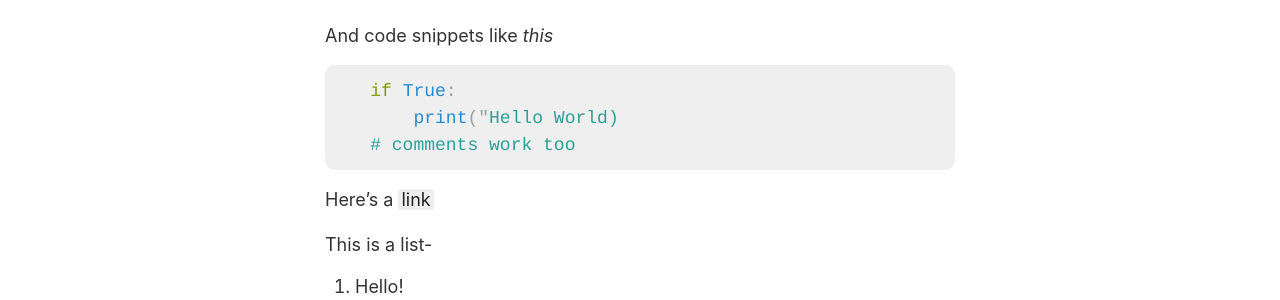
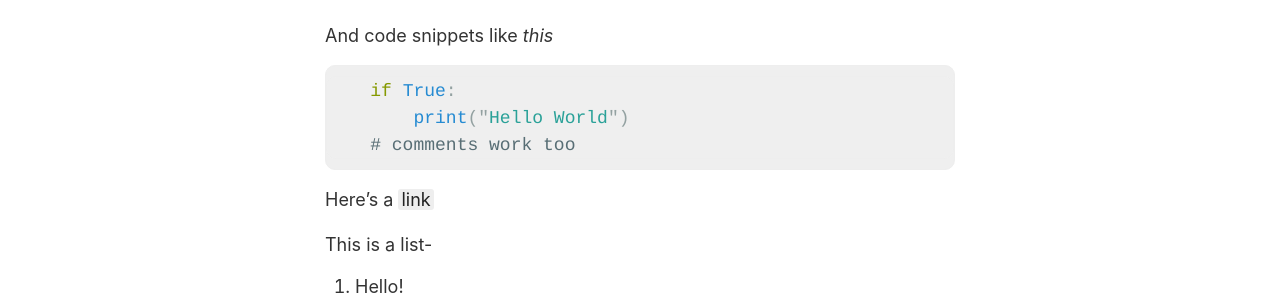
Before and after one commit to achntj/achintyajha.github.io, a Jekyll site: the page built from _posts/2021-7-19-markdown-syntax.md, in a window 1280 px wide. Shown: the part 439-739 px from the top of the page. Built offline with Jekyll 4.4.1, drawn with Linux system fonts in a browser that asks for light colours.

Commit message:
blog updated

````diff
--- a/_posts/2021-7-19-markdown-syntax.md
+++ b/_posts/2021-7-19-markdown-syntax.md
@@ -14,7 +14,7 @@ And code snippets like _this_
 
 ```python
     if True:
-        print("Hello World)
+        print("Hello World")
     # comments work too
 ```
 
````
